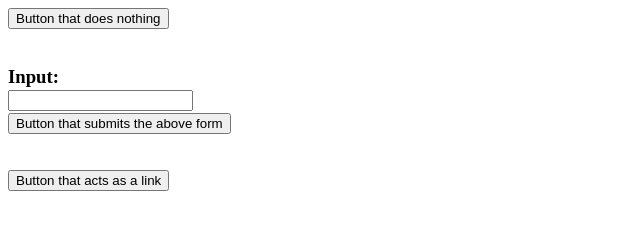
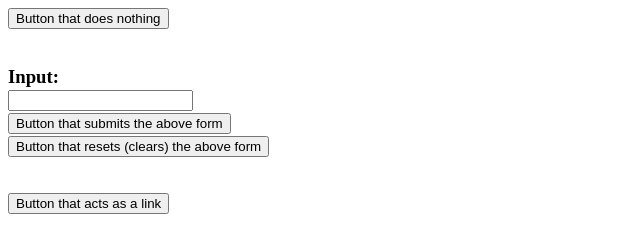
Before and after one commit to section-leaders/example, a plain HTML site: page buttons.html in a window 1280 px wide. Shown: the whole page, without its empty margins (0-640 px from the left). Drawn offline with Linux system fonts and the light colour scheme.

Commit message:
Update buttons.html

```diff
--- a/buttons.html
+++ b/buttons.html
@@ -20,6 +20,10 @@
         <button type="submit">
           Button that submits the above form
         </button>
+        <br>
+        <button type="reset">
+          Button that resets (clears) the above form
+        </button>
       </form>
     </h3>
     <br>
```
